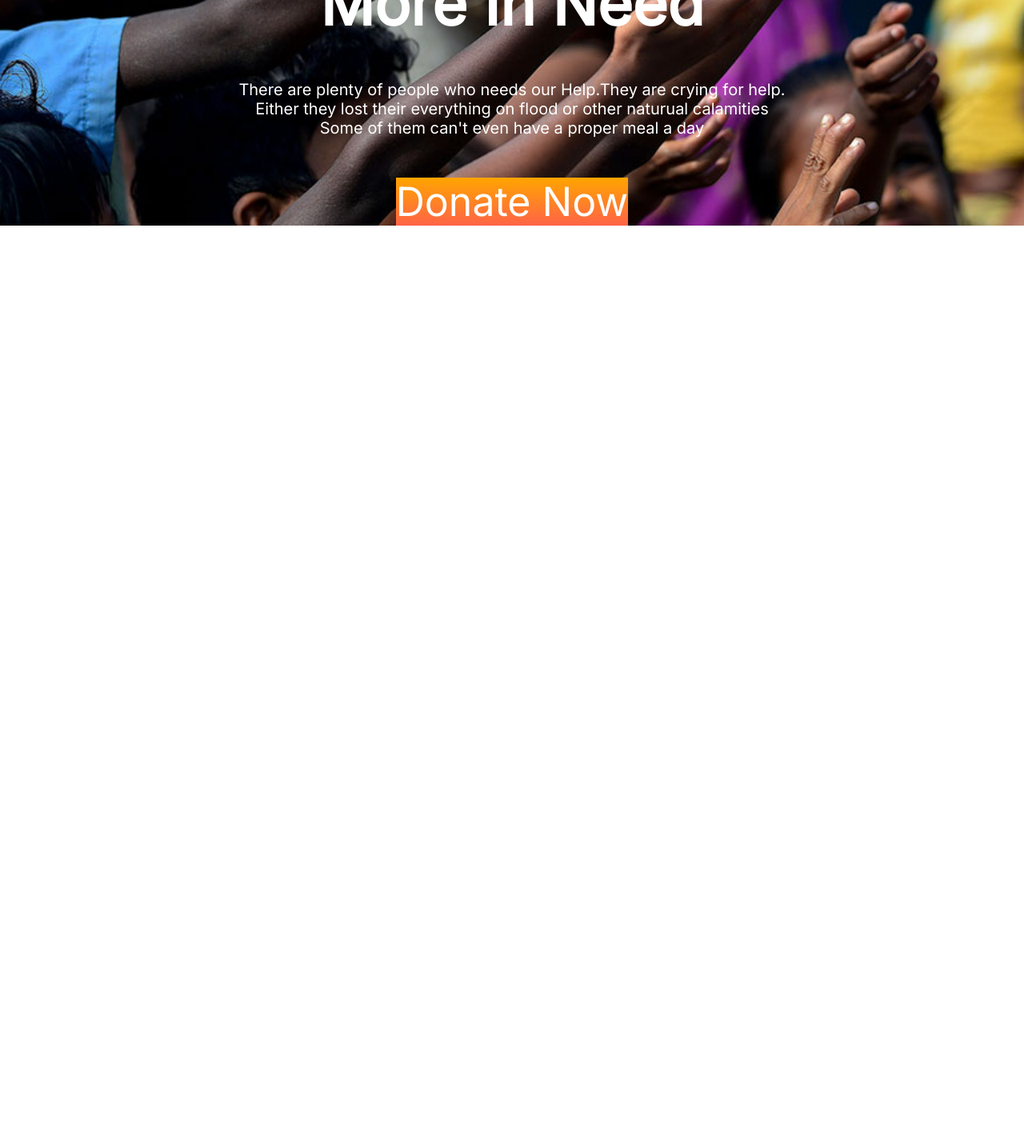
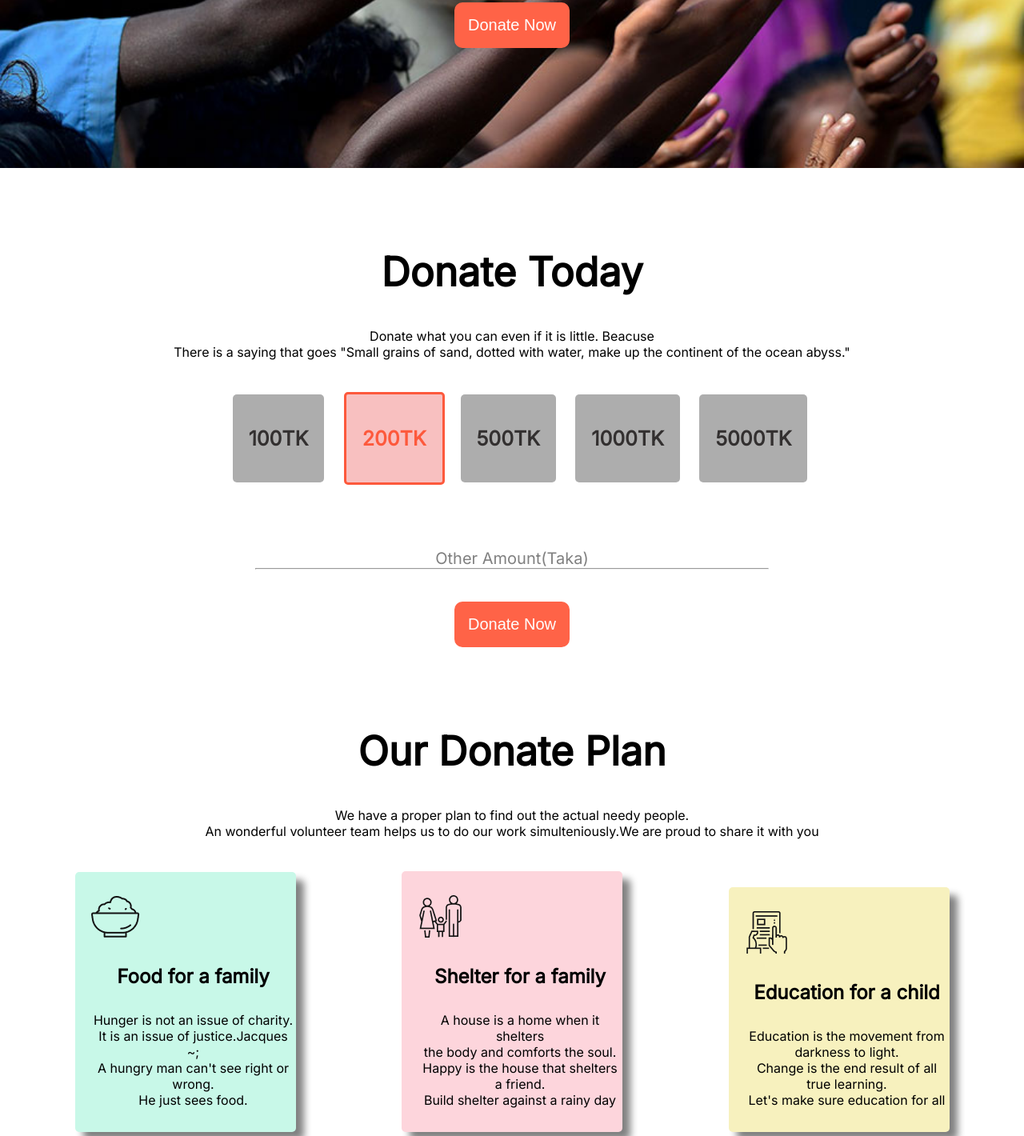
Before and after one commit to AnnitaTazree/donation, a plain HTML site: page index.html in a window 1280 px wide. Shown: the part 432-1852 px from the top of the page at 80% size. Before the commit the page ends 800 px from the top, so only its background shows below. Drawn offline with Linux system fonts and the light colour scheme.

Commit message:
Third commit

```diff
--- a/index.html
+++ b/index.html
@@ -22,12 +22,97 @@
 
                         <p class="heading-part head-padding">Some of them can't even have a proper
                             meal a day</p>
-                        <a class="link-button" target="_blank" href="">Donate Now</a>
+                        <button class="button">Donate Now</button>
 
             </div>
         </div>
     </section>
+    <section>
+        <div class="second-header">
+            <h1 class="head-padding">Donate Today</h1>
+            <p>Donate what you can even if it is little. Beacuse</p>
+            <p class="head-padding">There is a saying that goes "Small grains of sand, dotted with water, make up the
+                continent
+                of the ocean abyss."</p>
+            <div>
+                <p class="money-amount">100TK</p>
+                <p class="choosen-amount">200TK</p1>
+                <p class="money-amount">500TK</p>
+                <p class="money-amount">1000TK</p>
+                <p class="money-amount">5000TK</p>
+                <p class="other-amount">Other Amount(Taka)</p>
+                <div class="head-padding">
+                    <hr>
+                </div>
+                <button class="button">Donate Now</button>
+            </div>
 
+        </div>
+    </section>
+    <section>
+        <div class="second-header">
+            <h1 class="head-padding">Our Donate Plan</h1>
+            <p>We have a proper plan to find out the actual needy people.</p>
+            <p class="head-padding">An wonderful volunteer team helps us to do our work simulteniously.We are proud to
+                share it with you</p>
+            <div>
+                <div id="first-box" class="box-part">
+                    <img class="icon" src="icons/food.png" alt="">
+                    <h2>Food for a family</h2>
+                    <div class="para-graph">
+                        <p>Hunger is not an issue of charity.</p>
+                        <p>It is an issue of justice.Jacques ~;</p>
+                        <p> A hungry man can't see right or wrong.</p>
+                        <p>He just sees food.</p>
+                    </div>
+                </div>
+                <div id="second-box" class="box-part">
+                    <img class="icon" src="icons/shelter.png" alt="">
+                    <h2>Shelter for a family</h2>
+                    <div class="para-graph">
+                        <p>A house is a home when it shelters </p>
+                        <p>the body and comforts the soul.</p>
+                        <p>Happy is the house that shelters a friend.</p>
+                        <p>Build shelter against a rainy day</p>
+
+                    </div>
+                </div>
+                <div id="third-box" class="box-part">
+                    <img class="icon" src="icons/Frame-1.png" alt="">
+                    <h2>Education for a child</h2>
+                    <div class="para-graph">
+                        <p>Education is the movement from darkness to light.</p>
+                        <p>Change is the end result of all true learning.</p>
+                        <p>Let's make sure education for all</p>
+                    </div>
+                </div>
+            </div>
+        </div>
+    </section>
+    <section class="flexible">
+        <div class="half-width">
+            <h1>Their Lives Depends </h1>
+            <h1>On Your Donation</h1>
+            <div class="para-graph">
+                <p class="head-padding">One of the largest child charities in Bangladesh, with a sizable in-country
+                    staff and
+                    hundreds
+                    of
+                    partners, we offer a wide range of programs, including those promoting children’s basic rights to
+                    good
+                    health, education and a life free from violence.
+                </p>
+                <p>With expertly trained staff, prepositioned supplies and
+                    proven programs, we stand ready to respond swiftly and effectively to the country’s frequent
+                    emergencies.
+                </p>
+            </div>
+            <button class="button">How To Contribute</button>
+        </div>
+        <div>
+            <img src="images/donation1.jpg" alt="">
+        </div>
+    </section>
 </body>
 
 </html>
--- a/style.css
+++ b/style.css
@@ -6,18 +6,26 @@ body{
 
     font-family: 'Inter', sans-serif;
 }
+h1{
+    font-size: 50px;
+}
+section{
+
+    margin-bottom: 100px;
+}
 .head-start{
 
     text-align: center;
     font-size: 50px;
     color: white;
-    padding-top: 300px;
+    padding-top: 150px;
+    padding-bottom: 150px;
 
 
 }
 .head-padding{
 
-    padding-bottom: 50px;
+    padding-bottom: 40px;
 }
 .container{
     background-image: url(images/donation13.jpg);
@@ -27,6 +35,7 @@ body{
     background-position: relative;
 
 
+
 }
 .heading-part{
 
@@ -34,11 +43,91 @@ body{
     color: white;
     text-align: center;
 }
-.link-button{
-
-    text-decoration: none;
-    background-image: linear-gradient(orange,tomato);
+.button{
+    background-color: tomato;
+    font-size: 20px;
     color: white;
+    border: 2px solid tomato;
+    padding: 15px;
+    border-radius: 10px;
 
 
 }
+.second-header{
+    text-align: center;
+
+}
+.money-amount{
+display: inline-block;
+margin-left: 20px;
+background-color: rgb(173, 173, 173);
+color: rgb(51, 48, 48);
+padding: 40px 20px;
+border-radius: 5px;
+font-weight: 700;
+font-size: 25px;
+
+}
+.choosen-amount{
+
+display: inline-block;
+margin-left: 20px;
+background-color: rgb(248, 192, 192);
+color: rgb(253, 89, 60);
+padding: 40px 20px;
+border: 3px solid rgb(253, 89, 60);
+border-radius: 5px;
+font-weight: 700;
+font-size: 25px;
+}
+.other-amount{
+    padding-top: 80px ;
+    font-size: 20px;
+    color: grey;
+}
+hr{
+
+    width: 50%;
+    margin-left: auto;
+    margin-right: auto;
+
+}
+.icon{
+    padding-bottom: 30px;
+    padding-top: 30px;
+    padding-right: 200px;
+}
+
+.box-part{
+    display: inline-block;
+    width: 20%;
+    margin-left: 5%;
+    margin-right: 5%;
+    padding-left: 20px;
+    box-shadow: 10px 10px 10px grey;
+    border-radius: 5px;
+}
+#first-box{
+    background-color: rgb(200, 248, 232);
+}
+#second-box{
+    background-color: rgb(253, 213, 220);
+}
+#third-box{
+    background-color: rgb(247, 241, 190);
+}
+.para-graph{
+   padding-top: 30px;
+   padding-bottom: 30px;
+}
+.flexible{
+    display: flex;
+}
+.half-width{
+    width: 40%;
+    padding-left: 5%;
+    margin: 5px;
+}
+.half-width img{
+    width: 100%;
+}
```
